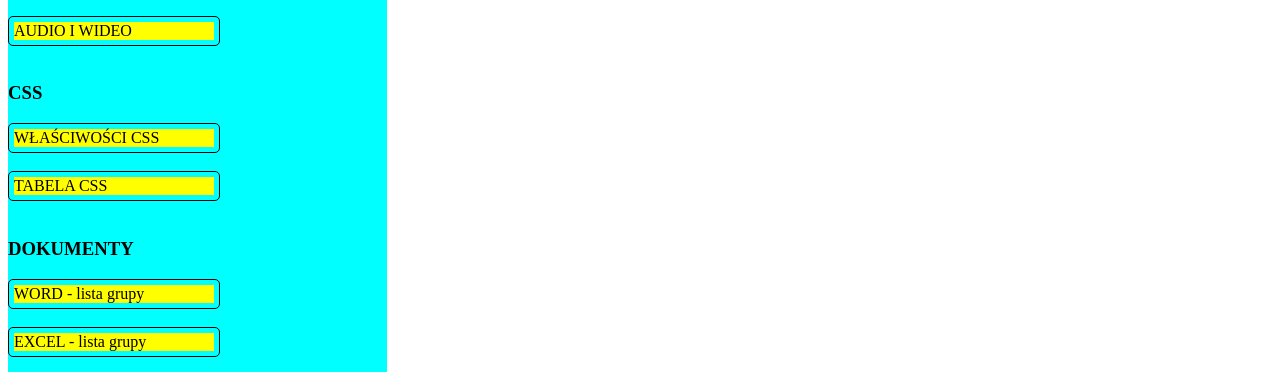
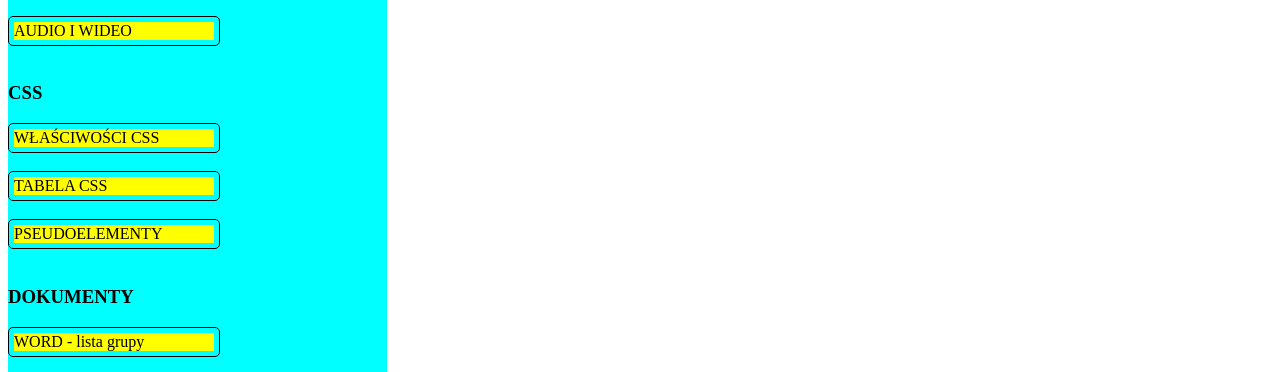
Before and after one commit to slawinskiw/slawinskiw, a plain HTML site: page index.html in a window 1280 px wide. Shown: the part 807-1179 px from the top of the page. Drawn offline with Linux system fonts and the light colour scheme.

Commit message:
Update index.html

```diff
--- a/index.html
+++ b/index.html
@@ -33,6 +33,7 @@
 		<h3> CSS </h3>
 			<a href="wlasciwosci_css.html"> WŁAŚCIWOŚCI CSS </a> <br /><br />
 			<a href="tabela_css.html"> TABELA CSS </a> <br /><br />
+			<a href="slawinski_pseudo.html"> PSEUDOELEMENTY </a> <br /><br />
 		<h3> DOKUMENTY </h3>
 			<a href="doc/lista.docx"> WORD - lista grupy </a> <br /><br />
 			<a href="doc/lista.xlsx"> EXCEL - lista grupy </a> <br /><br />
```
